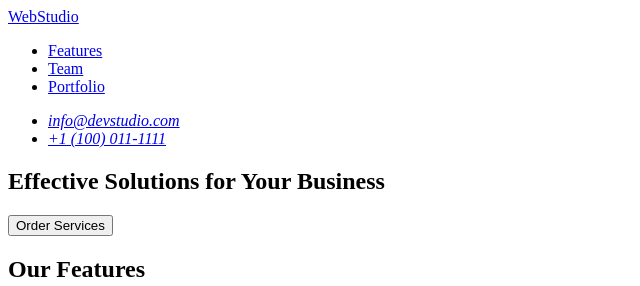
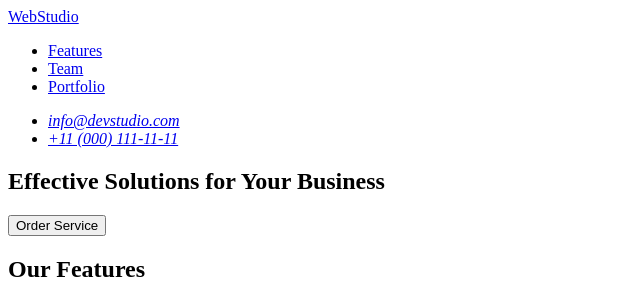
Before and after one commit to Elizabeth231-maker/goit-markup-hw-01, a plain HTML site: page index.html in a window 1280 px wide. Shown: the top 286 px of the page, 0-640 px from the left. Drawn offline with Linux system fonts and the light colour scheme.

Commit message:
Final fix

```diff
--- a/index.html
+++ b/index.html
@@ -19,7 +19,7 @@
       <address>
         <ul>
           <li><a href="mailto:info@devstudio.com">info@devstudio.com</a></li>
-          <li><a href="tel:+110001111111">+1 (100) 011-1111</a></li>
+          <li><a href="tel:+110001111111">+11 (000) 111-11-11</a></li>
         </ul>
       </address>
     </header>
@@ -27,7 +27,7 @@
     <main>
       <section id="hero">
         <h1>Effective Solutions for Your Business</h1>
-        <button type="button">Order Services</button>
+        <button type="button">Order Service</button>
       </section>
 
       <section id="features">
```
